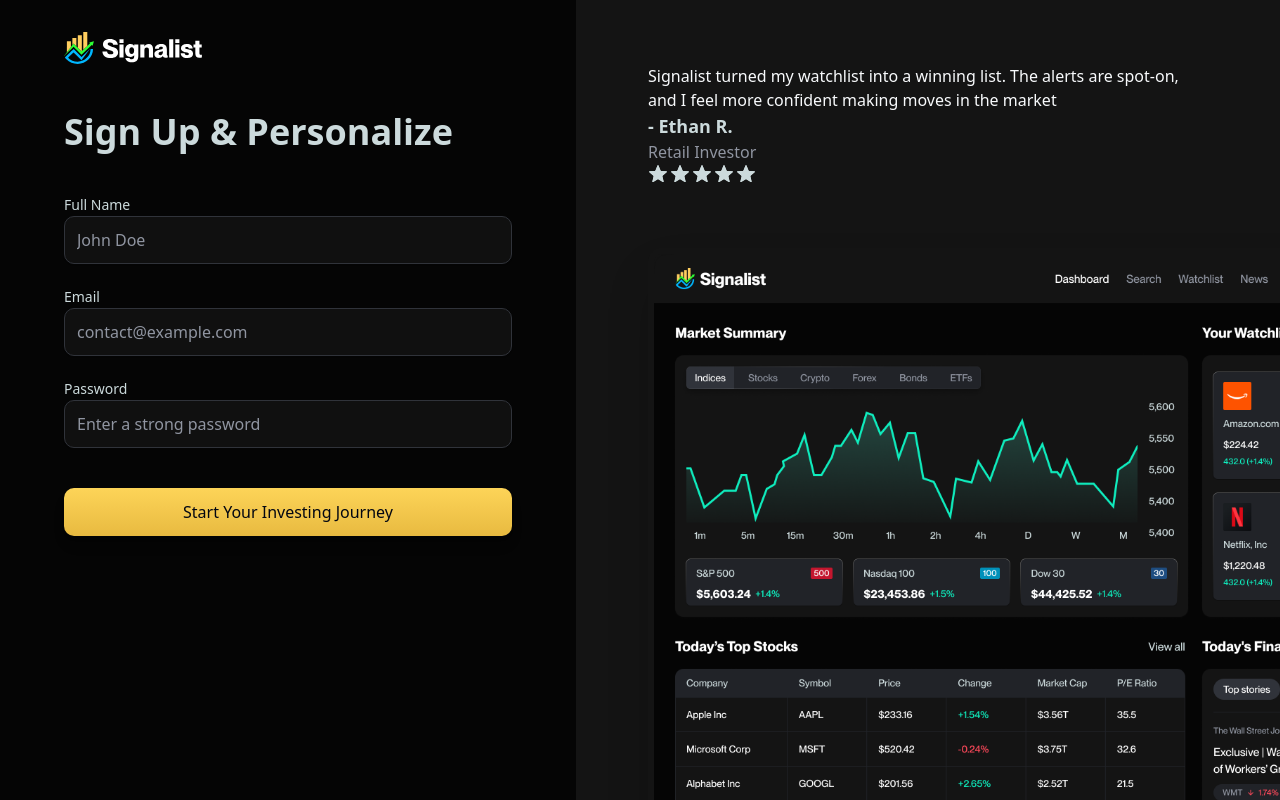
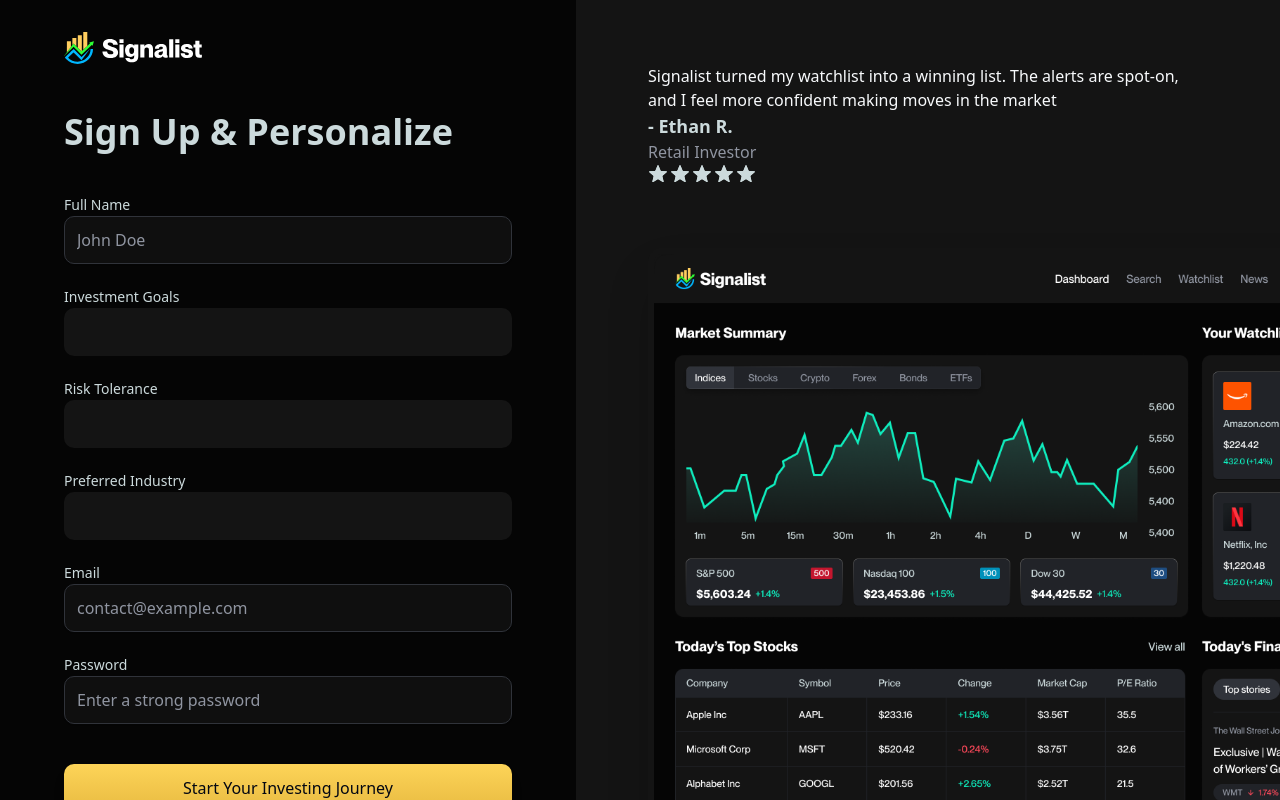
Before and after one commit to Astrix3348/signalist_stock-tracker-app, a Next.js app: page /sign-up in a window 1280 px wide. Built offline with nearby package versions, Linux system fonts and the light colour scheme.

Commit message:
Completed signup form and SelectFields component

```diff
--- a/app/(auth)/sign-up/page.tsx
+++ b/app/(auth)/sign-up/page.tsx
@@ -1,7 +1,10 @@
 'use client';
 import InputField from "@/components/forms/InputField";
 import { Input } from "@/components/ui/input";
+import { INVESTMENT_GOALS, PREFERRED_INDUSTRIES, RISK_TOLERANCE_OPTIONS } from "@/lib/constants";
 import { useForm } from "react-hook-form"
+import { SelectFields } from "@/components/forms/SelectFields";
+
 
 const SignUp = () => {
 const {
@@ -42,7 +45,35 @@
         error={errors.fullName}
         validation={{ required: 'Full Name is required', minLength: 2 }}
       />
+       {/*Country*/}
 
+       <SelectFields
+       name="investmentGoals"
+       label="Investment Goals"
+       placeholder="Select your investment goals"
+       options={INVESTMENT_GOALS}
+       control={control}
+       error={errors.investmentGoals}
+       required
+       />
+        <SelectFields
+       name="riskTolerance"
+       label="Risk Tolerance"
+       placeholder="Select your risk level"
+       options={RISK_TOLERANCE_OPTIONS}
+       control={control}
+       error={errors.riskTolerance}
+       required
+       />
+        <SelectFields
+       name="preferredIndustry"
+       label="Preferred Industry"
+       placeholder="Select your preferred industry"
+       options={PREFERRED_INDUSTRIES}
+       control={control}
+       error={errors.preferredIndustry}
+       required
+       />
       <InputField
         name="email"
         label="Email"
@@ -70,5 +101,4 @@
     </>
   )
 }
-
 export default SignUp;
--- /dev/null
+++ b/components/forms/SelectFields.tsx
@@ -0,0 +1,74 @@
+"use client";
+
+import { Label } from "@radix-ui/react-label";
+import {
+  Select,
+  SelectContent,
+  SelectItem,
+  SelectTrigger,
+  SelectValue,
+} from "@radix-ui/react-select";
+import { Controller, Control, FieldError } from "react-hook-form";
+
+// Define props interface
+export interface SelectFieldProps {
+  name: string;
+  label: string;
+  placeholder: string;
+  options: { value: string; label: string }[];
+  control: Control<any>;
+  error?: FieldError;
+  required?: boolean;
+}
+
+export const SelectFields: React.FC<SelectFieldProps> = ({
+  name,
+  label,
+  placeholder,
+  options,
+  control,
+  error,
+  required = false,
+}) => {
+  return (
+    <div className="space-y-2">
+      <Label htmlFor={name} className="form-label">
+        {label}
+      </Label>
+
+      <Controller
+        name={name}
+        control={control}
+        rules={{
+          required: required ? `Please select ${label.toLowerCase()}` : false,
+        }}
+        render={({ field }) => (
+          <div>
+            <Select value={field.value} onValueChange={field.onChange}>
+              <SelectTrigger className="select-trigger">
+                <SelectValue placeholder={placeholder} />
+              </SelectTrigger>
+
+              <SelectContent className="bg-gray-800 border-gray-600 text-white">
+                {options.map((option) => (
+                  <SelectItem
+                    value={option.value}
+                    key={option.value}
+                    className="focus:bg-gray-700 focus:text-white"
+                  >
+                    {option.label}
+                  </SelectItem>
+                ))}
+              </SelectContent>
+            </Select>
+
+            {error && (
+              <p className="text-sm text-red-500 mt-1">{error.message}</p>
+            )}
+          </div>
+        )}
+      />
+    </div>
+  );
+};
+export default SelectFields;
```
